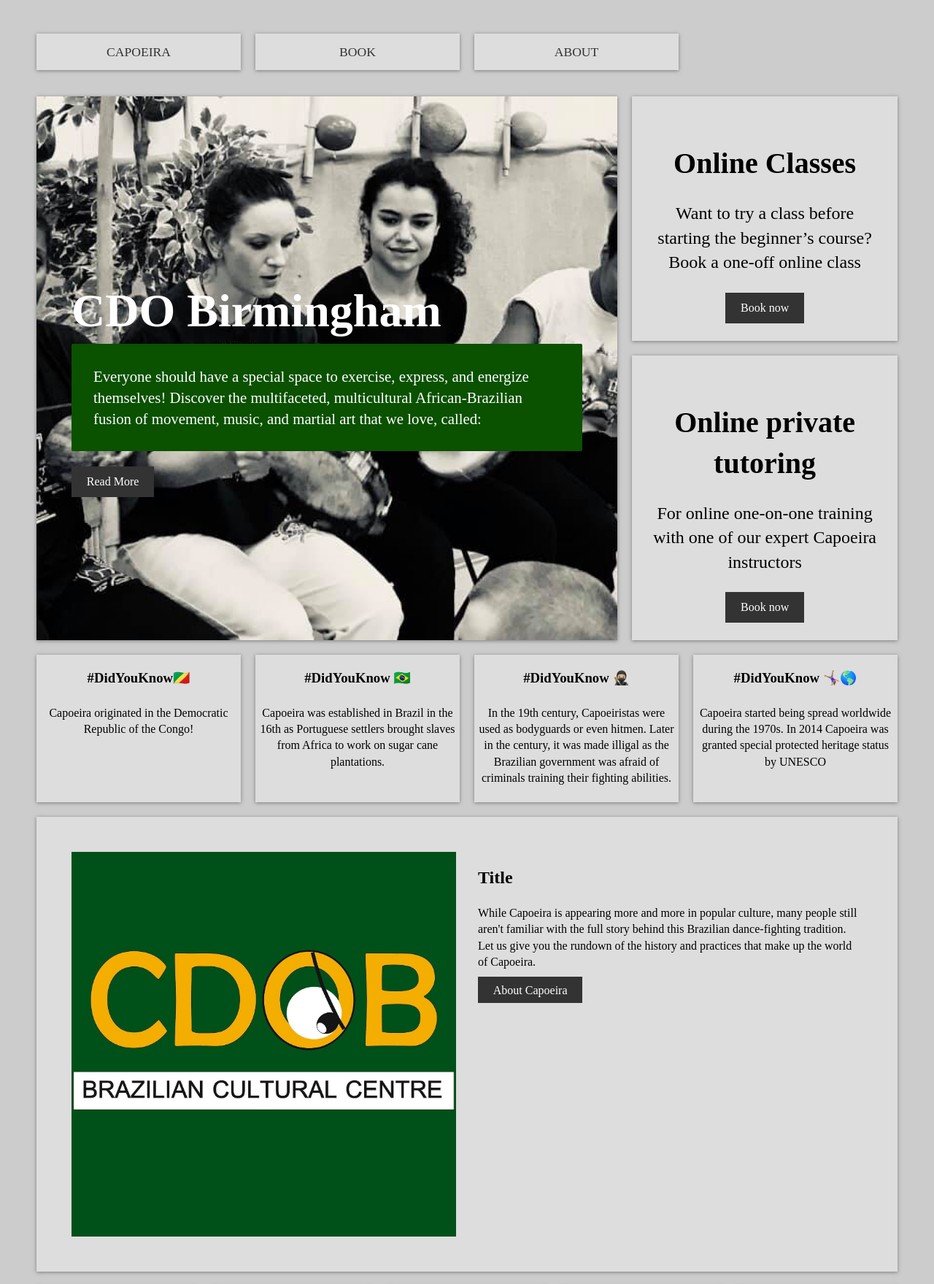
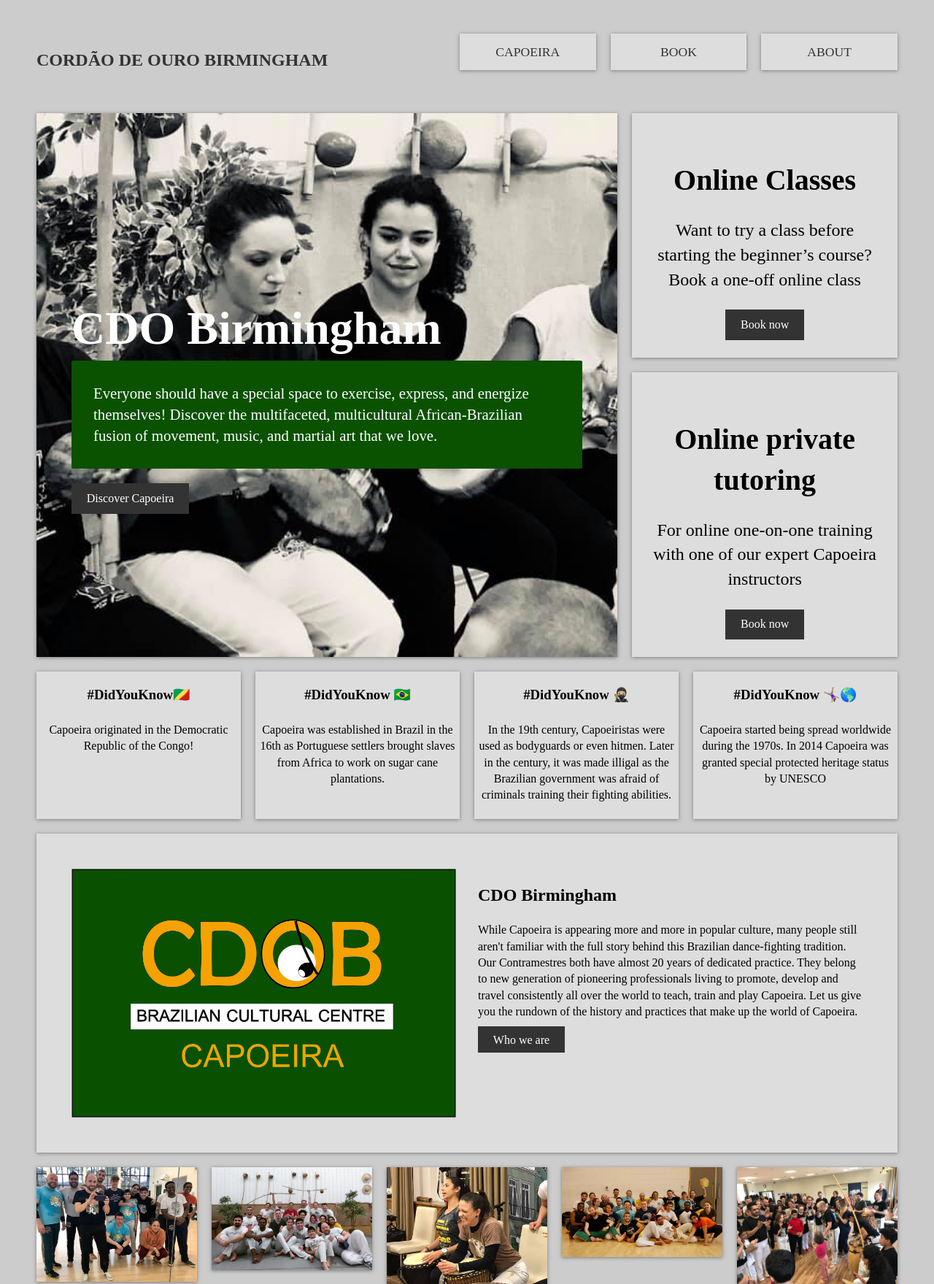
Before and after one commit to miya89/responsive-grid-homepage, a plain HTML site: page index.html in a window 1280 px wide. Shown: the top 1759 px of the page at 73% size. Drawn offline with Linux system fonts and the light colour scheme.

Commit message:
Add images, edit content and change CSS style

```diff
--- a/index.html
+++ b/index.html
@@ -12,7 +12,9 @@
     <div class="wrapper">
 <!--Navigation-->
 <nav class="main-nav">
+
     <ul>
+        <li><h1>Cordão de Ouro Birmingham</h1></li>
         <li><a href="https://cdob.co.uk/about">Capoeira</a></li>
         <li><a href="https://cdob.co.uk/online-classes">Book</a> </li>
         <li><a href="https://cdob.co.uk/about">About</a></li>
@@ -23,10 +25,9 @@
     <header class="showcase">
         <h1>CDO Birmingham</h1>
         <p>Everyone should have a special space to exercise, express, and energize themselves!
-        Discover the multifaceted, multicultural African-Brazilian fusion of movement, music, and martial art that we love,
-        called:
+        Discover the multifaceted, multicultural African-Brazilian fusion of movement, music, and martial art that we love.
 </p>
-        <a href="https://cdob.co.uk/about-us" class=" btn">Read More</a>
+        <a href="https://cdob.co.uk/about" class=" btn">Discover Capoeira</a>
     </header>
     <div class="top-box top-box-a">
 <h3>Online Classes</h3>
@@ -72,12 +73,13 @@
 
 <!---Info section-->
 <section class="info">
-    <img src="./img/cdob-logo.jpeg" alt="">
+    <img src="./img/cdob-logo-small.jpeg" alt="">
     <div>
-        <h2>Title</h2>
+        <h2> CDO Birmingham</h2>
         <p>While Capoeira is appearing more and more in popular culture, many people still aren't familiar with the full story
-        behind this Brazilian dance-fighting tradition. Let us give you the rundown of the history and practices that make up the world of Capoeira.</p>
-        <a href="https://cdob.co.uk/about" class="btn">About Capoeira</a>
+        behind this Brazilian dance-fighting tradition. Our Contramestres both have almost 20 years of dedicated practice. They belong to new generation of pioneering
+        professionals living to promote, develop and travel consistently all over the world to teach, train and play Capoeira. Let us give you the rundown of the history and practices that make up the world of Capoeira.</p>
+        <a href="https://cdob.co.uk/about-us" class="btn">Who we are</a>
     </div>
 </section>
 
--- a/src/style.css
+++ b/src/style.css
@@ -36,12 +36,18 @@
 }
 
 /*Navigation*/
+
+.main-nav h1 {
+  color: var(--dark);
+  text-transform: uppercase;
+  font-size: 1.5rem;
+}
 .main-nav ul {
   display: grid;
   grid-gap: 20px;
   padding: 0;
   list-style: none;
-  grid-template-columns: repeat(4, 1fr);
+  grid-template-columns: 3fr 1fr 1fr 1fr;
 }
 
 .main-nav a {
@@ -155,6 +161,9 @@
   padding: 3rem;
   grid-template-columns: repeat(2, 1fr);
 }
+.info .btn {
+  margin-top: 20px;
+}
 
 /* portfolio */
 
@@ -183,6 +192,9 @@
       "showcase showcase"
       "top-box-a top-box-b";
   }
+  .main-nav h1 {
+    text-align: center;
+  }
 
   .showcase h1 {
     font-size: 2.5rem;
@@ -209,4 +221,7 @@
       "top-box-a"
       "top-box-b";
   }
+  .main-nav h1 {
+    text-align: center;
+  }
 }
```
Also changed, not shown: img/cdob-logo-small.gif (added), img/cdob-logo-small.jpeg (added).
